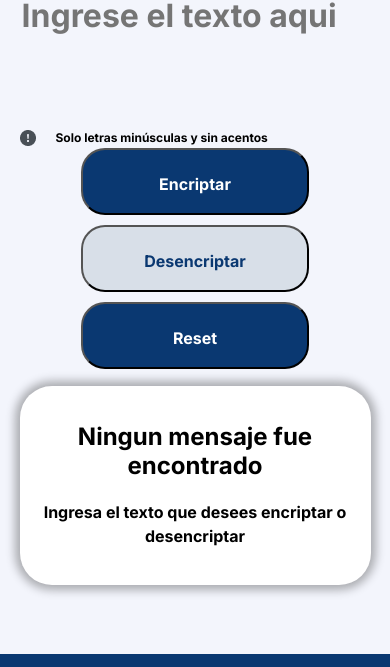
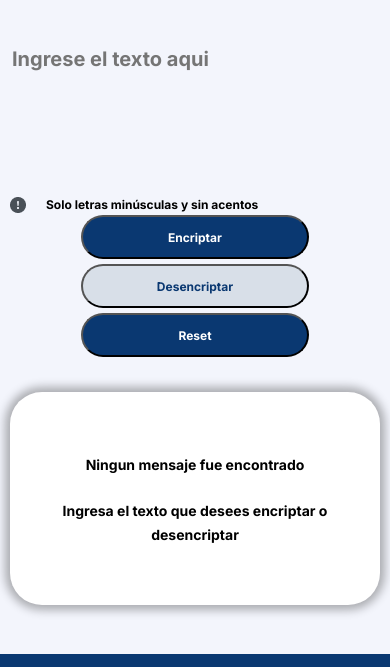
Before and after one commit to legive/Challenge-Oracle-ONE, a plain HTML site: page index.html in a window 390 px wide. Shown: the part 106-773 px from the top of the page. Drawn offline with Linux system fonts and the light colour scheme.

Commit message:
Actualización de medidas para cel

```diff
--- a/style.css
+++ b/style.css
@@ -14,6 +14,7 @@ html {
    width: 100vw;
 
 }
+
 /*VARIABLES GLOBALES*/
 :root {
    --color-blue: #0A3871;
@@ -40,6 +41,7 @@ body {
 
 
 }
+
 /*ENCABEZADO*/
 
 header {
@@ -71,6 +73,7 @@ header {
 
 
 }
+
 /*LADO IZQUIERDO*/
 .left {
    height: 100%;
@@ -79,6 +82,7 @@ header {
 
 
 }
+
 /*Los botnes de la izquierda*/
 .buttons-left {
    display: flex;
@@ -115,6 +119,7 @@ header {
    font-size: 16px;
 
 }
+
 /*text area donde se ingresa el texto*/
 #user-text {
 
@@ -134,6 +139,7 @@ header {
 
 
 }
+
 /*el mensaje de solo minuscula*/
 .message {
    display: flex;
@@ -144,6 +150,7 @@ header {
    align-items: center;
    font-size: 12px;
 }
+
 /*LADO DERECHO*/
 .right {
    background-color: white;
@@ -164,15 +171,18 @@ header {
 
 
 }
+
 /*la caricatura del aldo derecho*/
 .caricature {
    width: 80%;
 }
+
 /*Para ocultar una etiqueta*/
 .hide {
    display: none;
 }
-.adjust{
+
+.adjust {
    justify-content: space-between;
 }
 
@@ -187,11 +197,13 @@ header {
    text-align: center;
    height: auto;
 }
-.adjustText{
+
+.adjustText {
    width: 100%;
    height: auto;
    text-align: start;
 }
+
 .right-text2 {
    font-family: Inter;
    font-size: 16px;
@@ -201,6 +213,7 @@ header {
    text-align: center;
    height: auto;
 }
+
 /*Cuando ya tengo el texto encriptado*/
 .encoded-text {
    font-family: Inter;
@@ -211,6 +224,7 @@ header {
    text-align: left;
    height: 100%;
 }
+
 /*Pie de página*/
 .footer {
    background-color: var(--color-blue);
@@ -231,10 +245,12 @@ header {
    gap: 20px;
 
 }
+
 footer .redes a {
    color: #fff;
    font-size: 30px;
 }
+
 /*Quien lo realizó*/
 
 .dev {
@@ -245,49 +261,90 @@ footer .redes a {
 
 /*Para hacer la pagina responsive cuando tenga un tamaño de tablet*/
 @media screen and (max-width:770px) {
-   .main{
+   .main {
       display: grid;
       /* grid-template-columns: 1fr;*/
-      grid-template-columns:1fr;
+      grid-template-columns: 1fr;
       margin: auto 200px auto auto;
       gap: 30px;
    }
-   .caricature{
+
+   .caricature {
       display: none;
    }
-   .right{
+
+   .right {
       height: 100%;
       min-width: 100%;
    }
 
 }
+
 /*Para hacer la pagina responsive cuando tenga un tamaño de telefono*/
 @media screen and (max-width:500px) {
-   .buttons-left{
-     flex-wrap: wrap;/*Para acomodar los botones en dos lineas cuando ya no quepan en el contenedor*/
-   }
-   header{
-height: 0;
+
+   .encoded {
+      width: 100%;
+      height: 90%;
+      display: grid;
+      grid-template-columns: 100%;
+      grid-template-rows: 15% 85%;
+      padding: 10px;
+      box-sizing: border-box;
+
 
    }
-   #user-text {
-      height: 80%;
+
+   .main {
+      height: 90%;
+      width: 100%;
+      align-items: flex-start;
+      display: flex;
+      flex-direction: column;
+
 
    }
 
    .left {
+      height: 60%;
+      gap: 2px;
+      }
+   #user-text {
       height: 50%;
-      gap:5px;
+      font-size: 20px;
+
+   }
+   .buttons-left {
+      flex-wrap: wrap;
+      /*Para acomodar los botones en dos lineas cuando ya no quepan en el contenedor*/
+      height: 50%;
+      gap: 1px;
 
    }
 
-.main {
-   width: 100%;
-   align-items: flex-start;
-   justify-content: center;
-   margin-top: 100px;
+
+   .btn-left-1, .btn-left-2 {
+      height: 30%;
+      padding: 0;
+      font-size: 12px;
+   }
+
+
+
+   .right {
+      height: 40%;
+
+   }
+   .right-text1, .right-text2{
+      font-size: 14px;
+   }
+
+
+
+
+
+
+
 
 
 }
-
-    }
```
Lines whose indentation alone changed are shown as unchanged.
